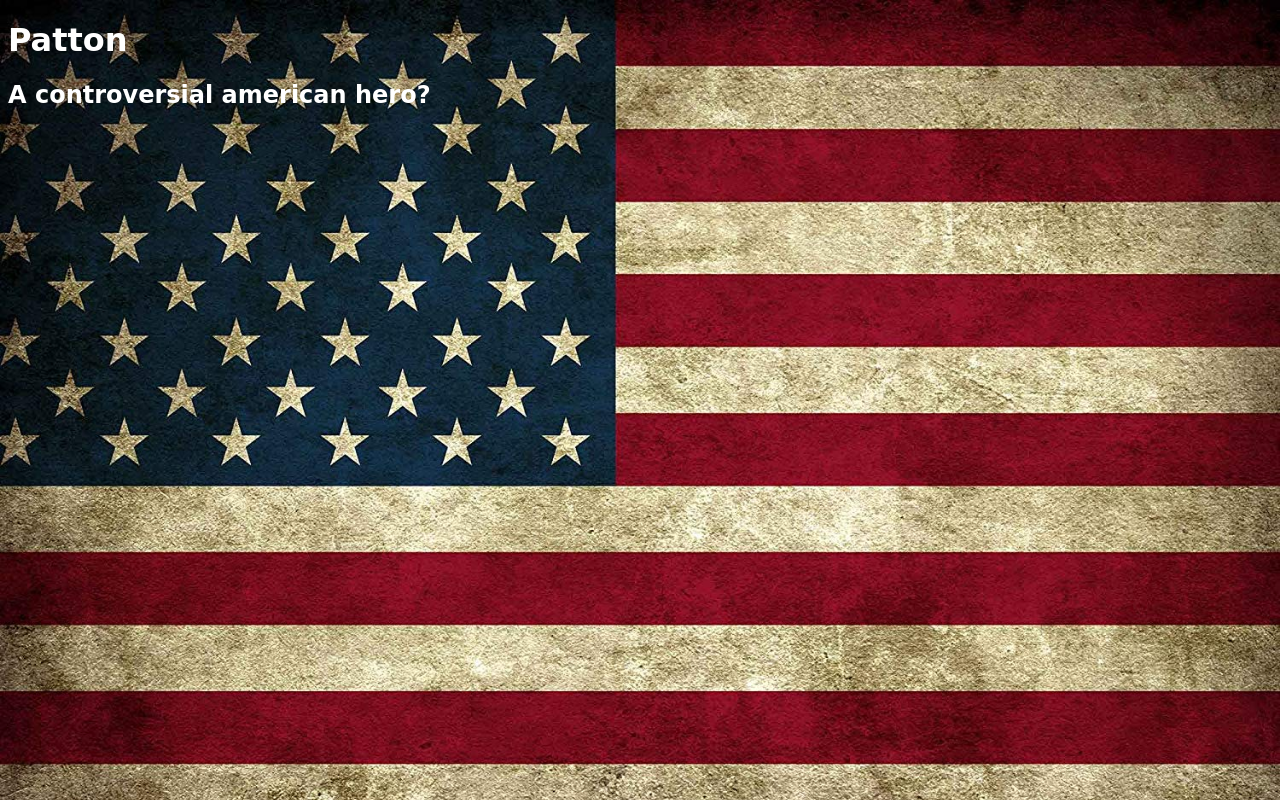
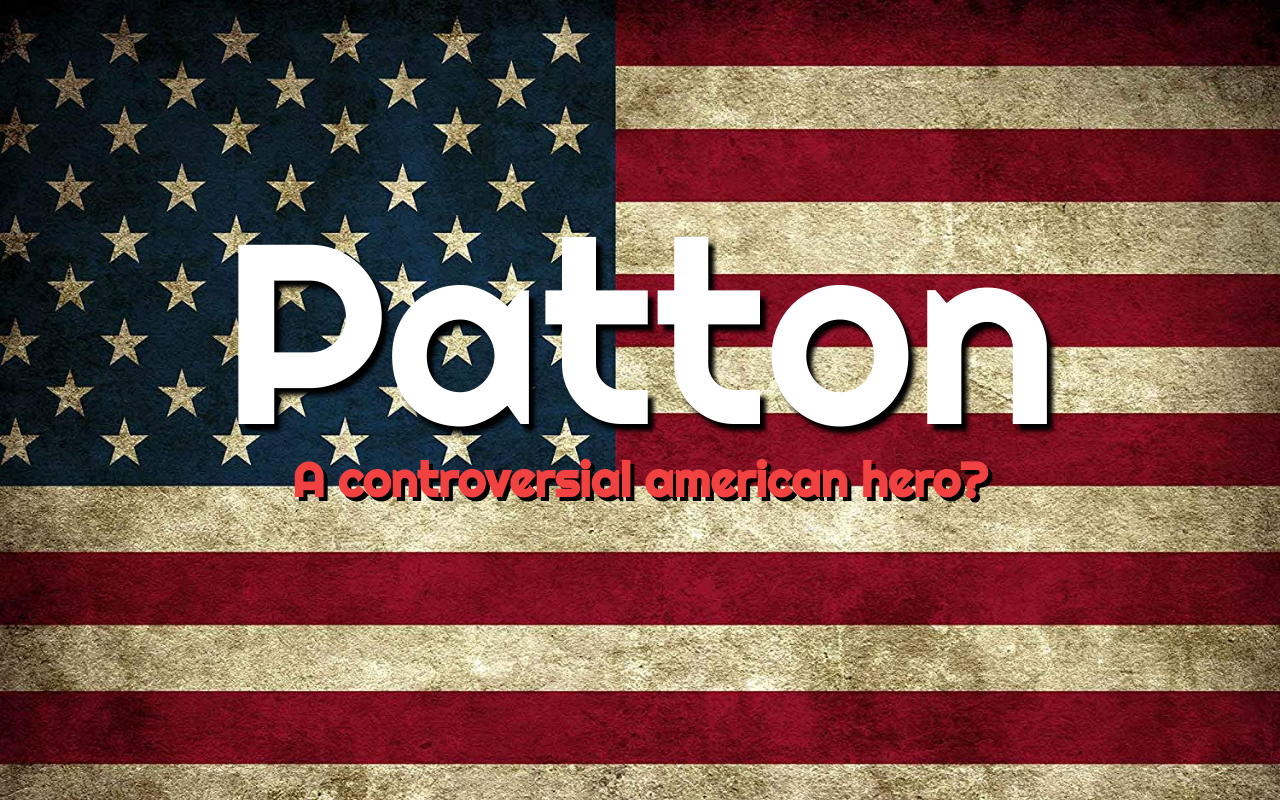
Before and after one commit to beutnagel/patton_film_site, a plain HTML site: page index.html in a window 1280 px wide. Drawn offline with Linux system fonts and the light colour scheme.

Commit message:
header v1

```diff
--- /dev/null
+++ b/style/header.css
@@ -0,0 +1,20 @@
+.header {
+
+}
+
+.header__title {
+    text-align: center;
+    font-size: 16rem;
+    text-shadow: 6px 7px 4px #000000;
+    font-weight: 200;
+    color: white;
+    margin-bottom: 0;
+}
+
+.header__subtitle {
+    text-align: center;
+    margin-top: -2.5rem;
+    text-shadow: 4px 4px 0px #000000;
+    font-size: 3rem;
+    color: #f14141;
+}
--- a/style/main.css
+++ b/style/main.css
@@ -1 +1,3 @@
+@import url('https://fonts.googleapis.com/css?family=Righteous&display=swap');
 @import "general.css";
+@import "header.css";
```
